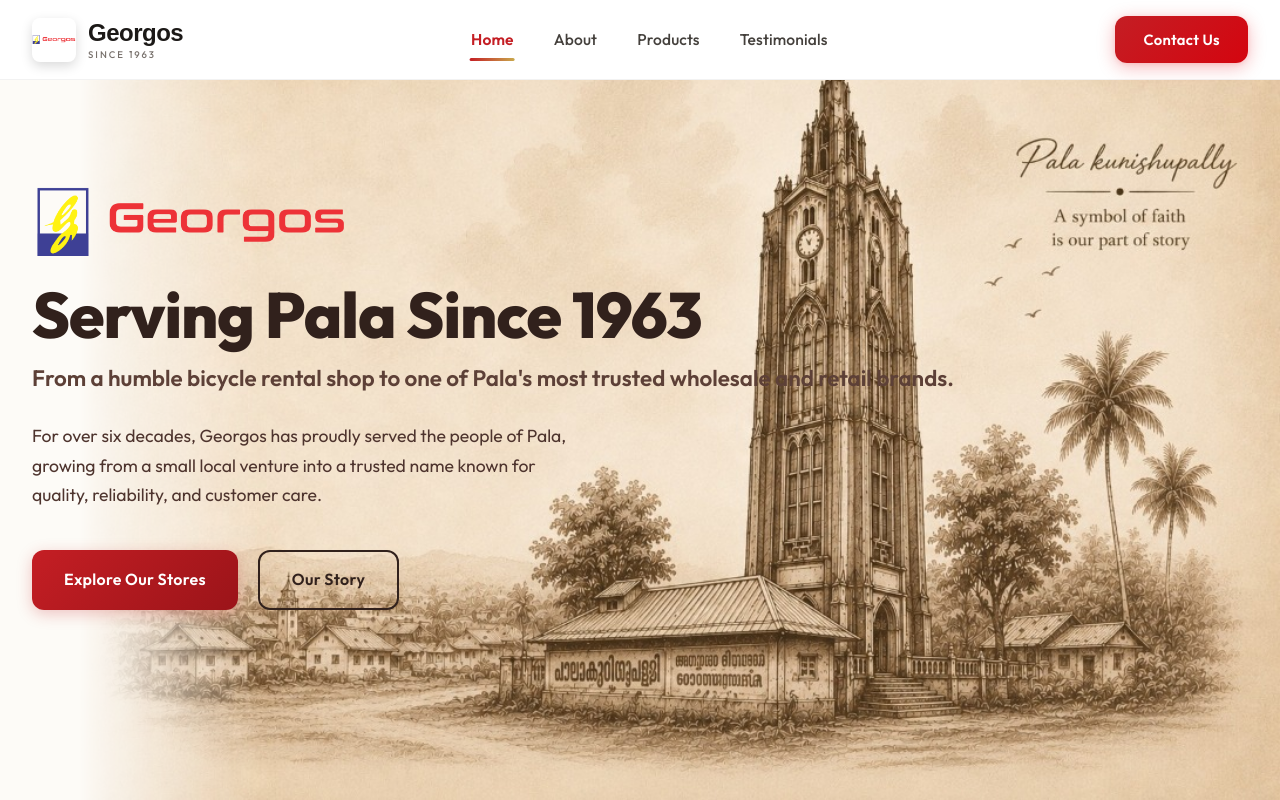
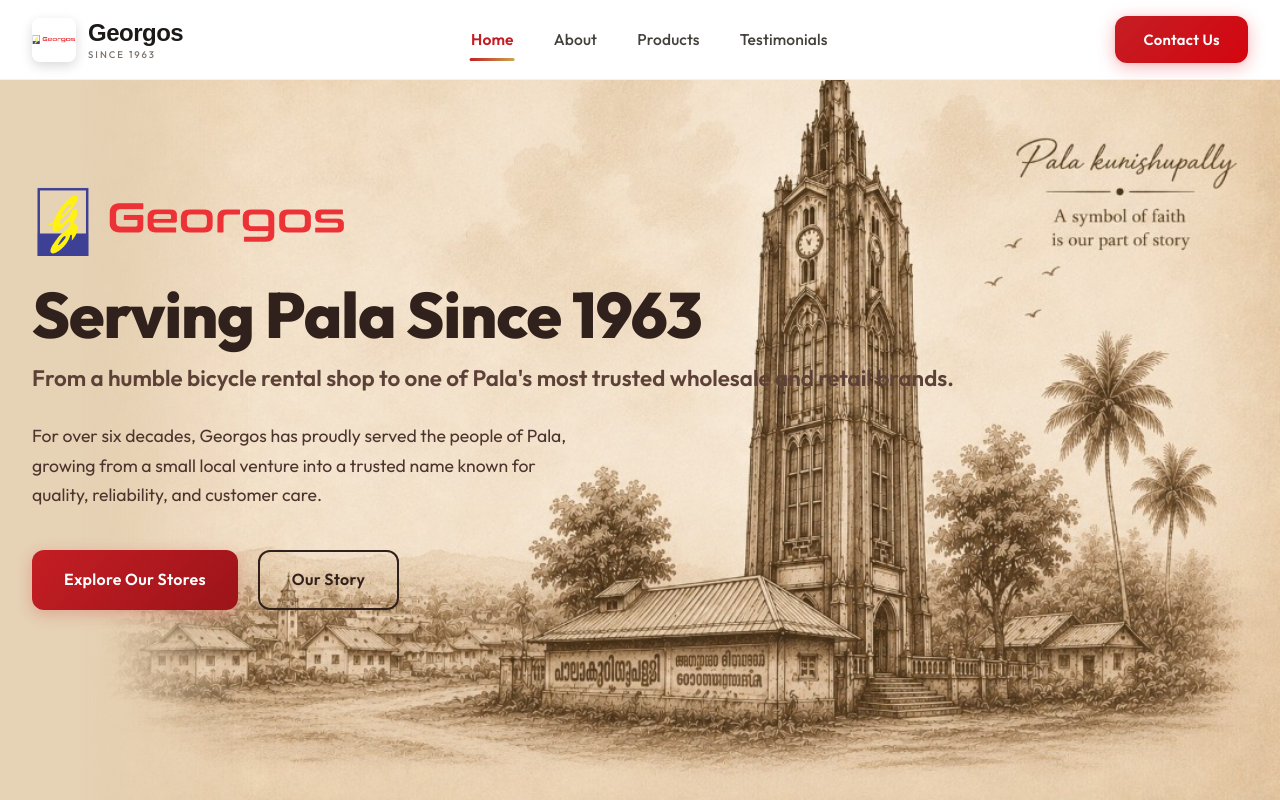
Before and after one commit to N0-DE/Georgos-Website, a React (Vite) app: page / in a window 1280 px wide. Shown: the top 800 px of the page. Built offline with nearby package versions, Linux system fonts and the light colour scheme; a web font is replaced by a local one.

Commit message:
Change hero background to matching brown and add multiply blend mode

```diff
--- a/src/pages/Home.css
+++ b/src/pages/Home.css
@@ -70,7 +70,7 @@
   align-items: center;
   justify-content: flex-start;
   overflow: hidden;
-  background-color: var(--vintage-light, #FDFBF7);
+  background-color: #e6d2b5; /* Rich sepia brown to fill the rest */
   padding-top: 120px;
   padding-bottom: 60px;
 }
@@ -87,7 +87,7 @@
   pointer-events: none;
 }
 
-/* Image with seamless mask */
+/* Image with seamless mask and multiply blend */
 .hero-bg-img {
   position: absolute;
   top: 0;
@@ -97,6 +97,7 @@
   max-width: none;
   object-fit: contain;
   object-position: right center;
+  mix-blend-mode: multiply; /* Blends the sketch perfectly into the brown background */
   /* Fade the left edge perfectly */
   -webkit-mask-image: linear-gradient(to right, transparent 0%, black 15%);
   mask-image: linear-gradient(to right, transparent 0%, black 15%);
```
